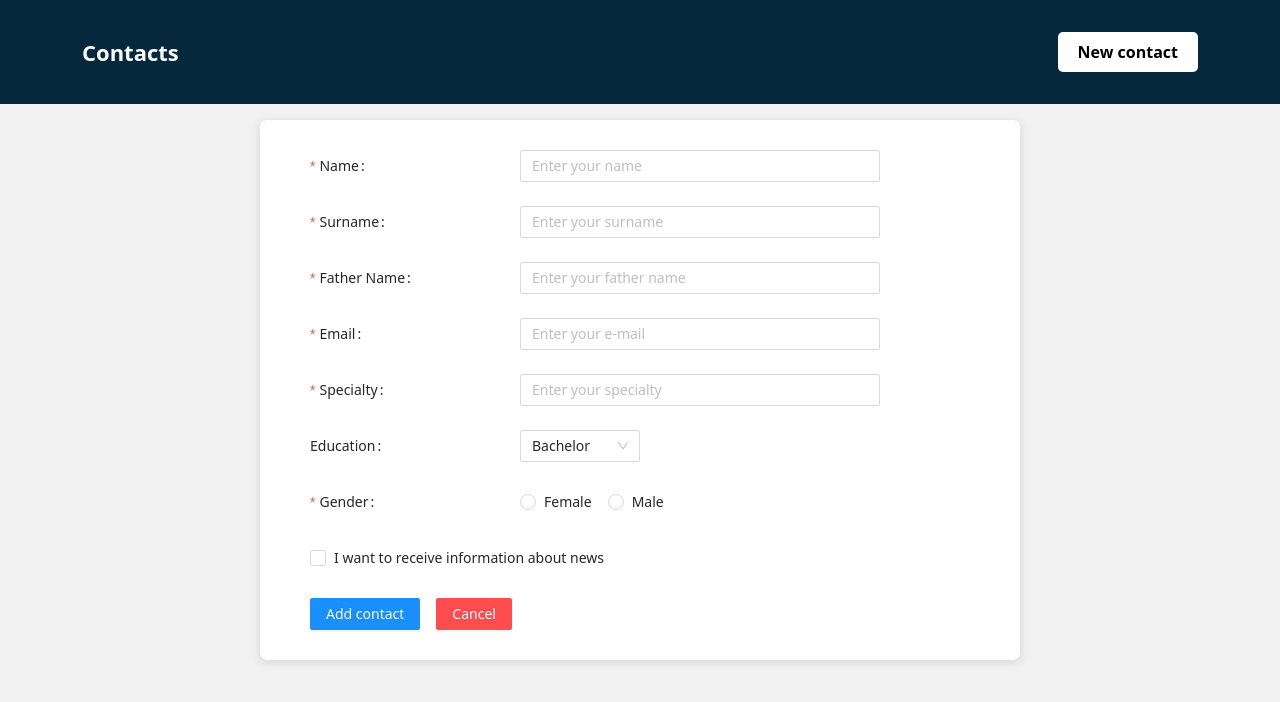
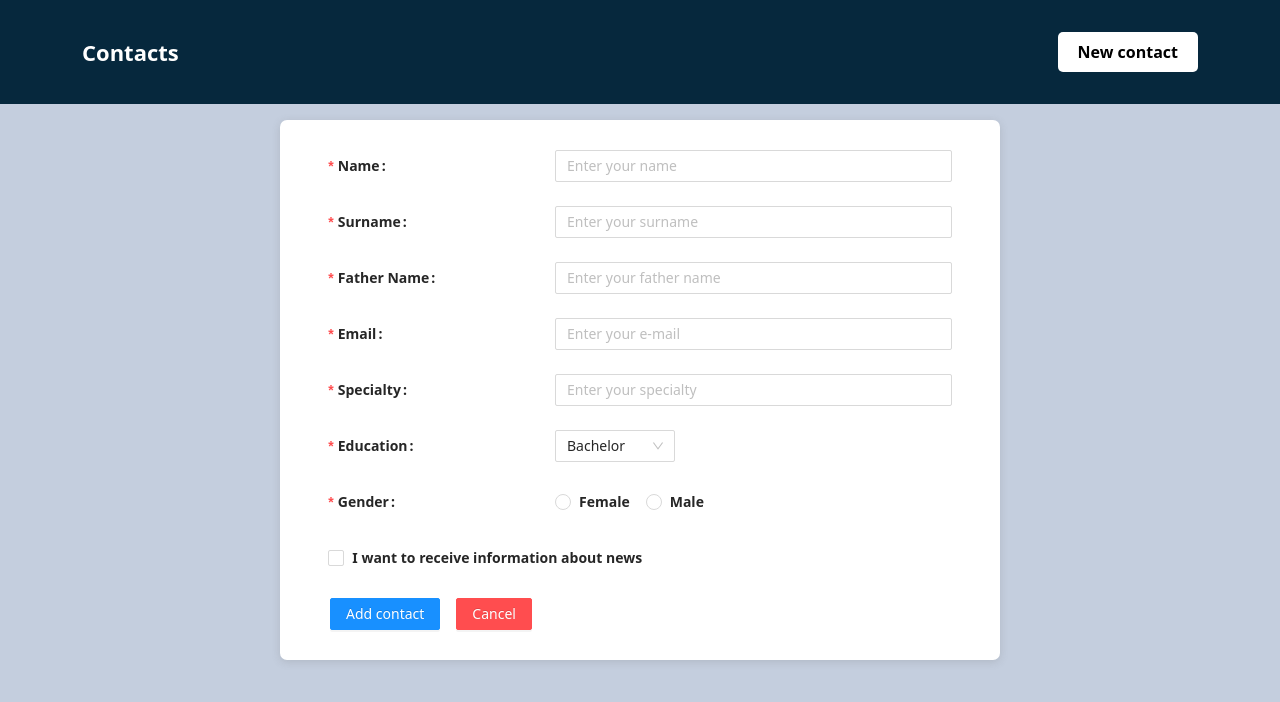
Before and after one commit to Narmin131/ContactManager, a React (Create React App) app: page /contact/new in a window 1280 px wide. Shown: the top 702 px of the page. Built offline with nearby package versions, Linux system fonts and the light colour scheme.

Commit message:
Project Completed

```diff
--- a/public/index.html
+++ b/public/index.html
@@ -7,7 +7,7 @@
     <link rel="stylesheet" href="https://cdnjs.cloudflare.com/ajax/libs/meyer-reset/2.0/reset.min.css" integrity="sha512-NmLkDIU1C/C88wi324HBc+S2kLhi08PN5GDeUVVVC/BVt/9Izdsc9SVeVfA1UZbY3sHUlDSyRXhCzHfr6hmPPw==" crossorigin="anonymous" referrerpolicy="no-referrer" />
     <link rel="stylesheet" href="https://cdnjs.cloudflare.com/ajax/libs/font-awesome/6.1.2/css/all.min.css" integrity="sha512-1sCRPdkRXhBV2PBLUdRb4tMg1w2YPf37qatUFeS7zlBy7jJI8Lf4VHwWfZZfpXtYSLy85pkm9GaYVYMfw5BC1A==" crossorigin="anonymous" referrerpolicy="no-referrer" />
   </head>
-  <body style="background-color: #F1F1F1;">
+  <body style="background-color: #c4cede;">
     <div id="root"></div>
   </body>
 </html>
--- a/src/components/ContactForm/AddContactForm.js
+++ b/src/components/ContactForm/AddContactForm.js
@@ -39,10 +39,10 @@ const Form1 = () => {
   };
 
   const selectOptions = [
-    { label: "Bachelor", value: 1 },
-    { label: "Master", value: 2 },
-    { label: "Phd", value: 3 },
-    { label: "Doctorate", value: 4 },
+    { value: "Bachelor" },
+    { value:"Master"  },
+    {  value:"Phd" },
+    {  value: "Doctorate" },
   ];
 
   return (
@@ -56,19 +56,19 @@ const Form1 = () => {
           remember: true,
         }}
         labelCol={{
-          span:4,
+          span:5,
           offset:1
         }}
         wrapperCol={{
-          span: 12,
+          span: 14,
           offset:3
         }}
       >
           <Form.Item
-            style={{"justifyContent":'space-between'}}
             label="Name"
             name='Name'
             labelAlign="left"
+            style={{fontWeight:'bold',}}
             rules={[{ required: true, message: "Please enter your  name!"}]}
           >
             <Input
@@ -85,6 +85,7 @@ const Form1 = () => {
           label="Surname"
           name='Surname'
           labelAlign="left"
+          style={{fontWeight:'bold',}}
           rules={[{ required: true, message: "Please enter your surname!" }]}
         >
           <Input
@@ -100,6 +101,7 @@ const Form1 = () => {
         <Form.Item
           label="Father Name"
           labelAlign="left"
+          style={{fontWeight:'bold',}}
           name='Father Name'
           rules={[{ required: true, message: "Please enter your father name!" }]}
         >
@@ -117,6 +119,7 @@ const Form1 = () => {
           label="Email"
           name='Email'
           labelAlign="left"
+          style={{fontWeight:'bold',}}
           rules={[{ required: true, message: "Please enter your email!" }]}
         >
           <Input
@@ -133,6 +136,7 @@ const Form1 = () => {
           label="Specialty"
           name='Specialty'
           labelAlign="left"
+          style={{fontWeight:'bold',}}
           rules={[{ required: true, message: "Please enter your specialty!"  }]}
         >
           <Input
@@ -148,19 +152,20 @@ const Form1 = () => {
         <Form.Item
         label='Education'
         name='Education Level'
-        labelAlign="left">
+        labelAlign="left"
+        style={{fontWeight:'bold',}}
+        rules={[{ required: true, message: "Please select your education level!" }]}>
           <Select
             onChange={(e)=>setContact({ ...contact, education : e })}
-            defaultValue={selectOptions[0].label}
+            defaultValue='bachelor'
             name="education"
             style={{
               width: 120,
+              textTransform:'capitalize'
             }}
           >
-            {selectOptions.map((item) => (
-              <Option key={item.value} value={item.label}>
-                {item.label}
-              </Option>
+            {selectOptions.map((item,index) => (
+              <Option key={index} value={item.value} ></Option>
             ))}
           </Select>
         </Form.Item>
@@ -169,6 +174,7 @@ const Form1 = () => {
         label="Gender"
         labelAlign="left"
          name='Gender'
+         style={{fontWeight:'bold',}}
          rules={[{ required: true, message: "Please select your gender!" }]}>
           <Radio.Group
             onChange={(e) =>
@@ -197,6 +203,7 @@ const Form1 = () => {
 
         <Form.Item
         labelAlign="left"
+        style={{fontWeight:'bold',}}
         wrapperCol={{
           offset: 1,
           span: 16,
--- a/src/components/ContactForm/EditContactForm.js
+++ b/src/components/ContactForm/EditContactForm.js
@@ -33,14 +33,17 @@ const EditContactForm = () => {
   }, [id, contacts]);
 
   function onSubmit() {
-    if (
+    if(Object.keys(selectedContact).some(key => !selectedContact[key])) {
+      toast.error('Please fill in all fields')
+    }
+    else if (
       JSON.stringify(selectedContact) ===
       JSON.stringify(contacts.find((user) => user.id === selectedContact.id))
     ) {
       toast.warning("There is no update in the data");
     } else if (selectedContact) {
       UPDATE_CONTACT(selectedContact);
-      history("/contacts");
+      history("/");
       toast.success("Contact has been successfully updated");
     }
   }
@@ -73,16 +76,16 @@ const EditContactForm = () => {
         remember: true,
       }}
       labelCol={{
-        span: 4,
+        span: 5,
         offset: 1,
       }}
       wrapperCol={{
-        span: 12,
+        span: 14,
         offset: 3,
       }}
     >
       <Form.Item
-        style={{ justifyContent: "space-between" }}
+        style={{fontWeight:'bold',}}
         label="Name"
         labelAlign="left"
         rules={[{ required: true, message: "Please enter your  name!" }]}
@@ -96,6 +99,7 @@ const EditContactForm = () => {
 
       <Form.Item
         label="Surname"
+        style={{fontWeight:'bold',}}
         labelAlign="left"
         rules={[{ required: true, message: "Please enter your surname!" }]}
       >
@@ -111,6 +115,7 @@ const EditContactForm = () => {
 
       <Form.Item
         label="Father Name"
+        style={{fontWeight:'bold',}}
         labelAlign="left"
         rules={[{ required: true, message: "Please enter your father name!" }]}
       >
@@ -125,6 +130,7 @@ const EditContactForm = () => {
       </Form.Item>
 
       <Form.Item
+        style={{fontWeight:'bold',}}
         label="Email"
         labelAlign="left"
         rules={[{ required: true, message: "Please enter your email!" }]}
@@ -142,6 +148,7 @@ const EditContactForm = () => {
       <Form.Item
         label="Specialty"
         labelAlign="left"
+        style={{fontWeight:'bold',}}
         rules={[{ required: true, message: "Please enter your specialty!" }]}
       >
         <Input
@@ -156,6 +163,7 @@ const EditContactForm = () => {
 
       <Form.Item
         label="Education"
+        style={{fontWeight:'bold',}}
         labelAlign="left"
         rules={[{ required: true, message: "Please enter education level!" }]}
       >
@@ -177,6 +185,7 @@ const EditContactForm = () => {
 
       <Form.Item
         label="Gender"
+        style={{fontWeight:'bold',}}
         labelAlign="left"
         rules={[{ required: true, message: "Please select your gender!" }]}
       >
@@ -206,6 +215,7 @@ const EditContactForm = () => {
 
       <Form.Item
         labelAlign="left"
+        style={{fontWeight:'bold',}}
         wrapperCol={{
           offset: 1,
           span: 16,
--- a/src/components/ContactForm/Form.module.scss
+++ b/src/components/ContactForm/Form.module.scss
@@ -1,5 +1,5 @@
 .form {
-    width: 760px;
+    width: 720px;
     height: auto;
     margin: 0 auto;
     box-shadow: rgba(99, 99, 99, 0.2) 0px 2px 8px 0px;
```
Also changed, not shown: .prettierrc.json (added).
